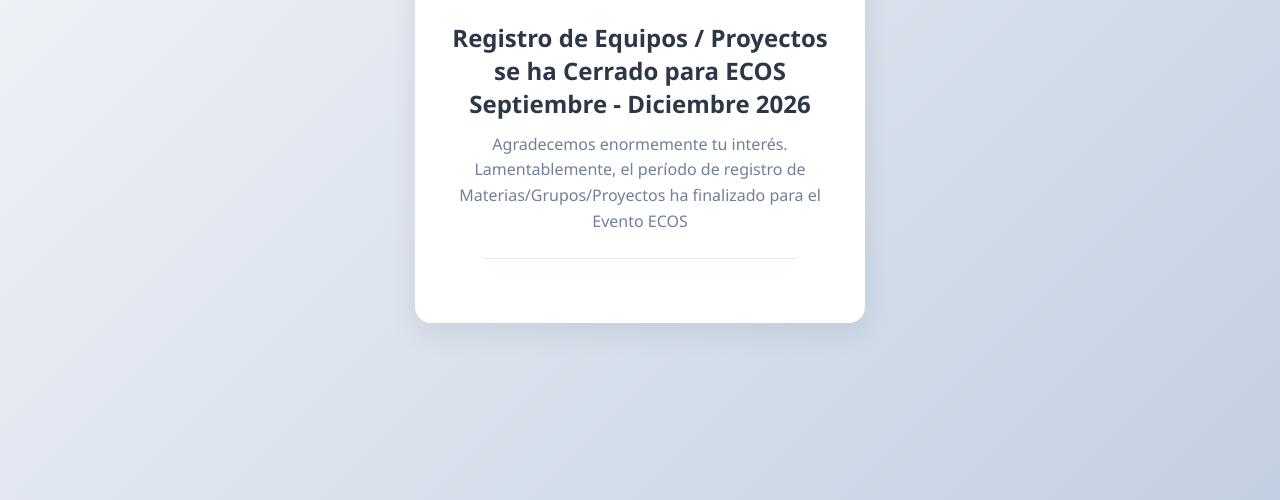
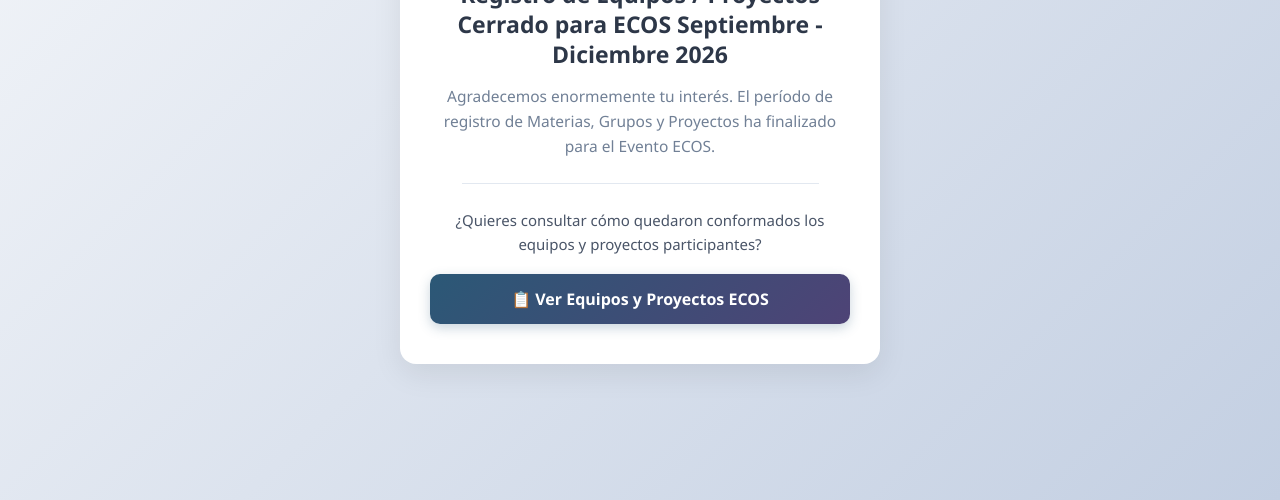
Before and after one commit to ECOS-UN/registro_equipos_proyectos, a plain HTML site: page index.html in a window 1280 px wide. Shown: the part 300-800 px from the top of the page. Drawn offline with Linux system fonts and the light colour scheme.

Commit message:
Se agrega el link para ver los equipos que van a participar en ECOS

```diff
--- a/index.html
+++ b/index.html
@@ -14,7 +14,8 @@
         body {
             font-family: 'Segoe UI', Tahoma, Geneva, Verdana, sans-serif;
             background: linear-gradient(135deg, #f5f7fa 0%, #c3cfe2 100%);
-            height: 100vh;
+            min-height: 100vh;
+            padding: 20px 0;
             display: flex;
             justify-content: center;
             align-items: center;
@@ -27,9 +28,9 @@
             border-radius: 16px;
             box-shadow: 0 10px 30px rgba(0, 0, 0, 0.08);
             text-align: center;
-            max-width: 450px;
+            max-width: 480px;
             width: 90%;
-            /* animation: fadeIn 0.6s ease-out; */
+            animation: fadeIn 0.6s ease-out;
         }
 
         .icon-container {
@@ -49,14 +50,15 @@
         }
 
         h1 {
-            font-size: 24px;
+            font-size: 23px;
             color: #2d3748;
-            margin-bottom: 12px;
+            margin-bottom: 14px;
             font-weight: 600;
+            line-height: 1.3;
         }
 
         p {
-            font-size: 16px;
+            font-size: 15.5px;
             color: #718096;
             line-height: 1.6;
             margin-bottom: 24px;
@@ -65,25 +67,33 @@
         .divider {
             height: 1px;
             background-color: #e2e8f0;
-            width: 80%;
+            width: 85%;
             margin: 0 auto 24px;
         }
 
-        .btn-home {
+        .info-directorio {
+            font-size: 15px;
+            color: #4a5568;
+            margin-bottom: 18px;
+        }
+
+        .btn-directorio {
             display: inline-block;
-            padding: 12px 28px;
-            background-color: #4a5568;
+            width: 100%;
+            padding: 14px 24px;
+            background: linear-gradient(135deg, #2b5876 0%, #4e4376 100%);
             color: #ffffff;
             text-decoration: none;
-            border-radius: 8px;
-            font-weight: 500;
-            /* transition: background-color 0.3s ease, transform 0.2s ease; */
+            border-radius: 10px;
+            font-weight: 600;
+            font-size: 16px;
+            box-shadow: 0 4px 12px rgba(43, 88, 118, 0.25);
+            transition: transform 0.2s ease, box-shadow 0.2s ease;
         }
 
-        /*
-        .btn-home:hover {
-            background-color: #2d3748;
+        .btn-directorio:hover {
             transform: translateY(-2px);
+            box-shadow: 0 6px 16px rgba(43, 88, 118, 0.35);
         }
 
         @keyframes fadeIn {
@@ -96,17 +106,8 @@
                 transform: translateY(0);
             }
         }
-        */
     </style>
-
 </head>
-    <!--
-  <body>
-    <p>Redirigiendo...</p>
-  </body>
-    -->
-
-
 <body>
 
     <div class="card">
@@ -114,19 +115,19 @@
             <span class="icon">🔒</span>
         </div>
 
-        <h1>Registro de Equipos / Proyectos se ha Cerrado para ECOS Septiembre - Diciembre 2026</h1>
+        <h1>Registro de Equipos / Proyectos Cerrado para ECOS Septiembre - Diciembre 2026</h1>
 
-        <p>Agradecemos enormemente tu interés. Lamentablemente, el período de registro de Materias/Grupos/Proyectos ha finalizado para el Evento ECOS</p>
-        <!-- <p>Estar al pendiente cuando se abra nuevamente la página para la actualización de grupos y proyectos</p> -->
+        <p>Agradecemos enormemente tu interés. El período de registro de Materias, Grupos y Proyectos ha finalizado para el Evento ECOS.</p>
 
         <div class="divider"></div>
 
-        <!-- <a href="#" class="btn-home">Volver al inicio</a> -->
+        <p class="info-directorio">¿Quieres consultar cómo quedaron conformados los equipos y proyectos participantes?</p>
+
+        <!-- REEMPLAZA EL HREF CON LA URL DE TU WEB APP DE APPS SCRIPT -->
+        <a href="directorio.html" class="btn-directorio">
+            📋 Ver Equipos y Proyectos ECOS
+        </a>
     </div>
 
 </body>
-
-
-
-
 </html>
```
